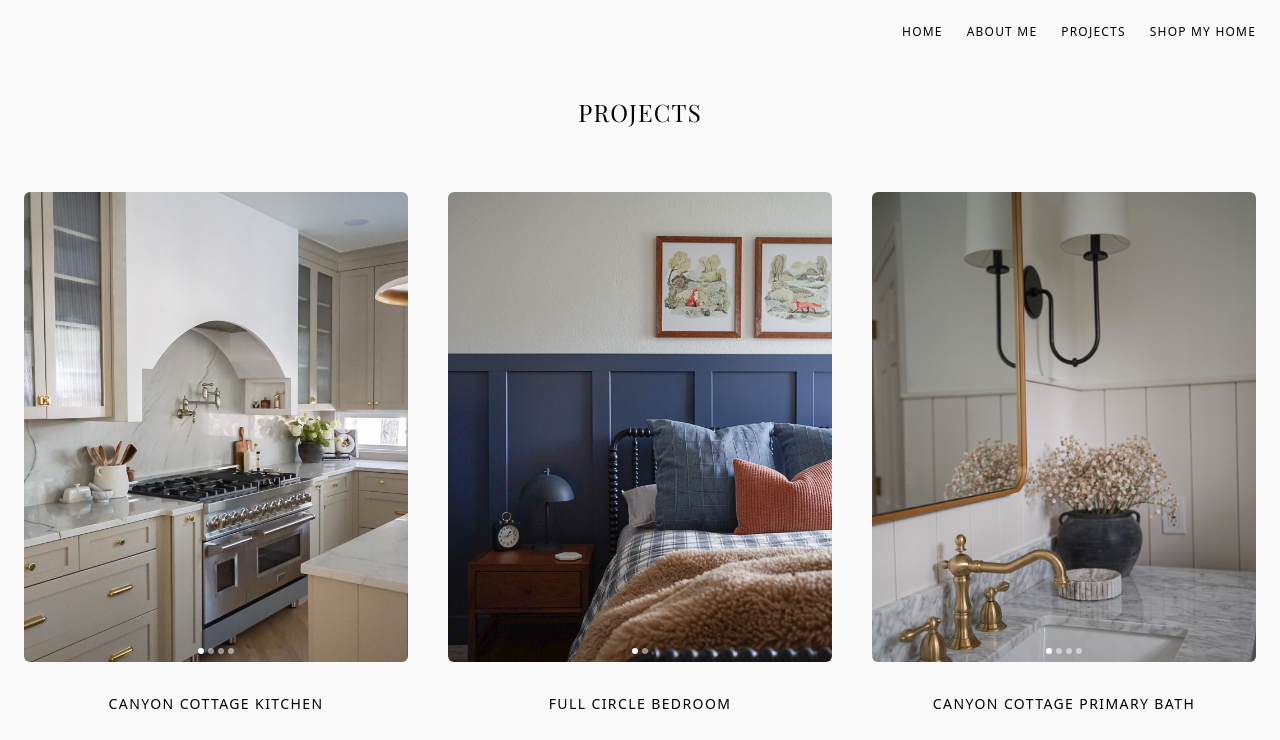
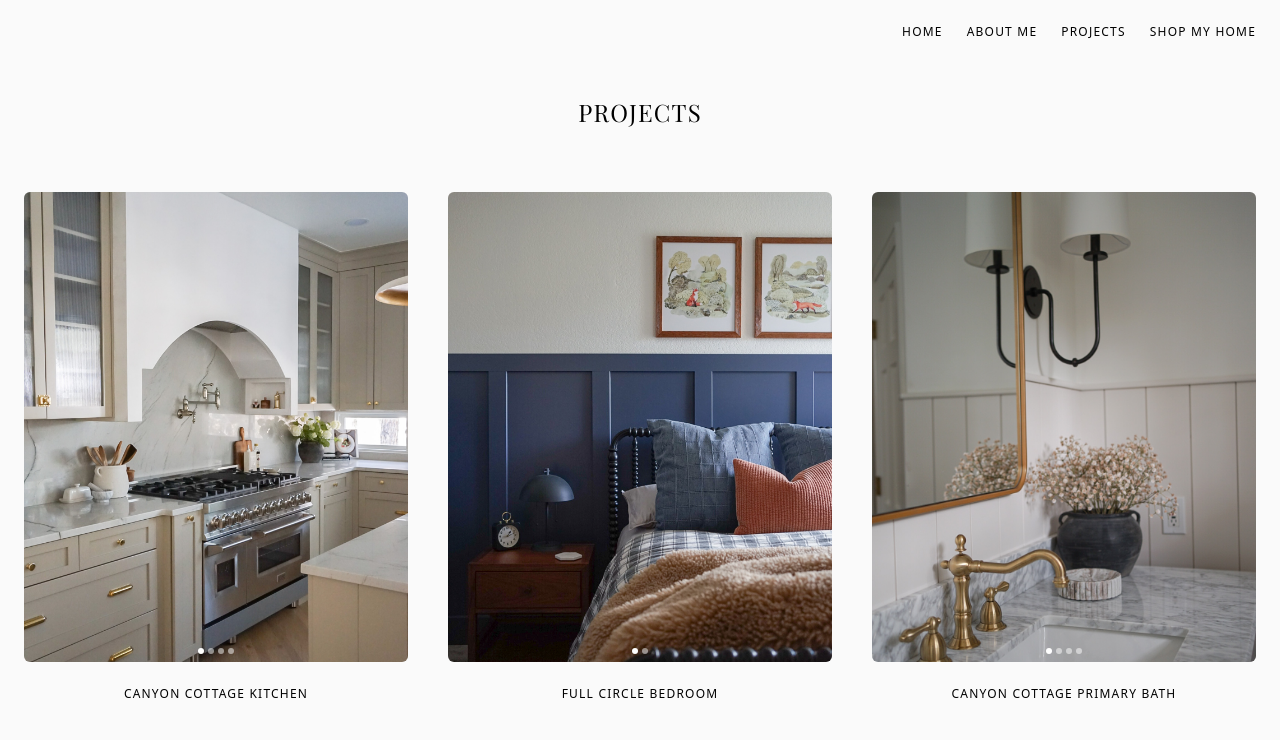
Before and after one commit to HalcyonHaus/halcyonhaus-site, a Next.js app: page /projects in a window 1280 px wide. Shown: the top 740 px of the page. Built offline with nearby package versions, Linux system fonts and the light colour scheme.

Commit message:
Update ProjectCarousel.js

```diff
--- a/components/ProjectCarousel.js
+++ b/components/ProjectCarousel.js
@@ -61,7 +61,7 @@ export default function ProjectCarousel({ title, images }) {
           ))}
         </div>
       </div>
-      <p className="font-inter uppercase tracking-widest text-sm mt-4 text-center pt-4">{title}</p>
+      <p className="font-inter uppercase tracking-widest text-xs mt-3 text-center pt-3">{title}</p>
     </div>
   );
 }
```
